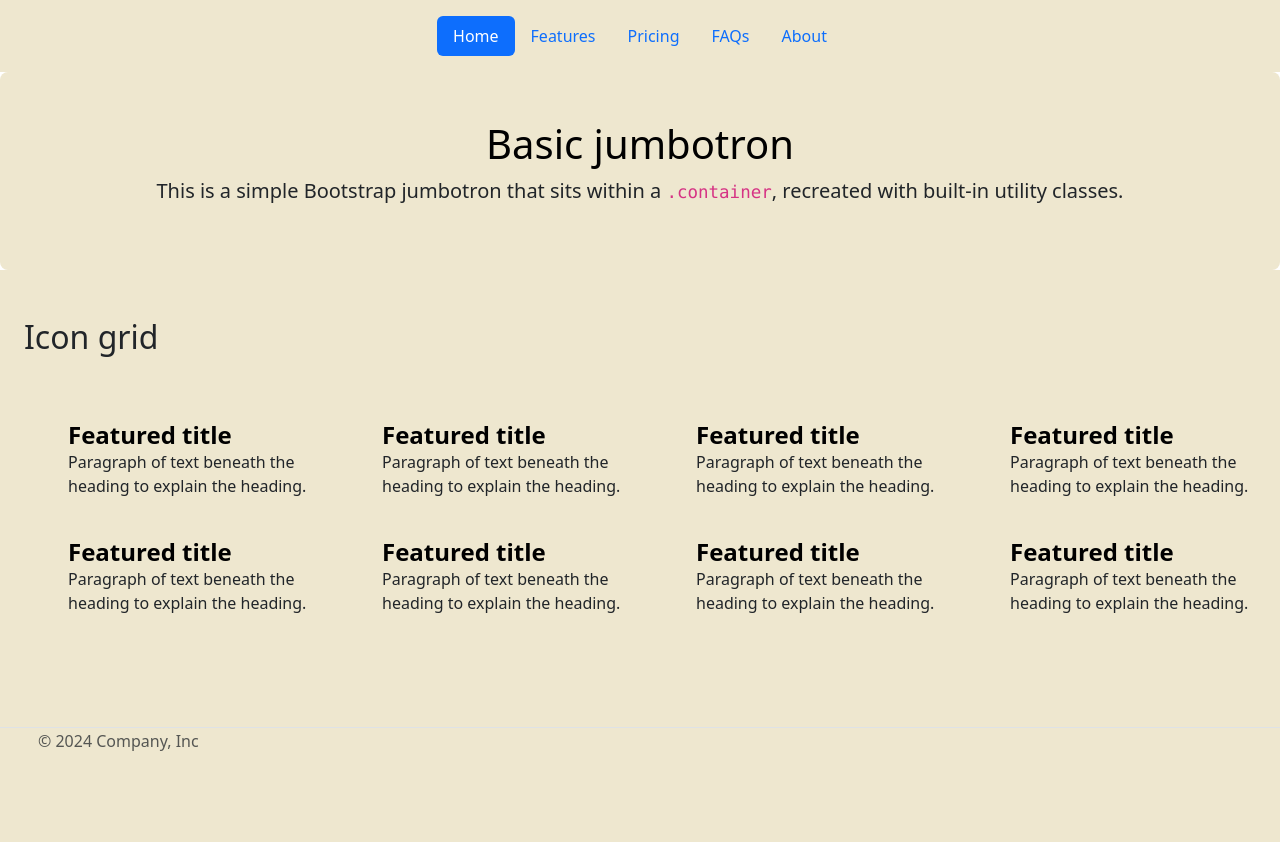
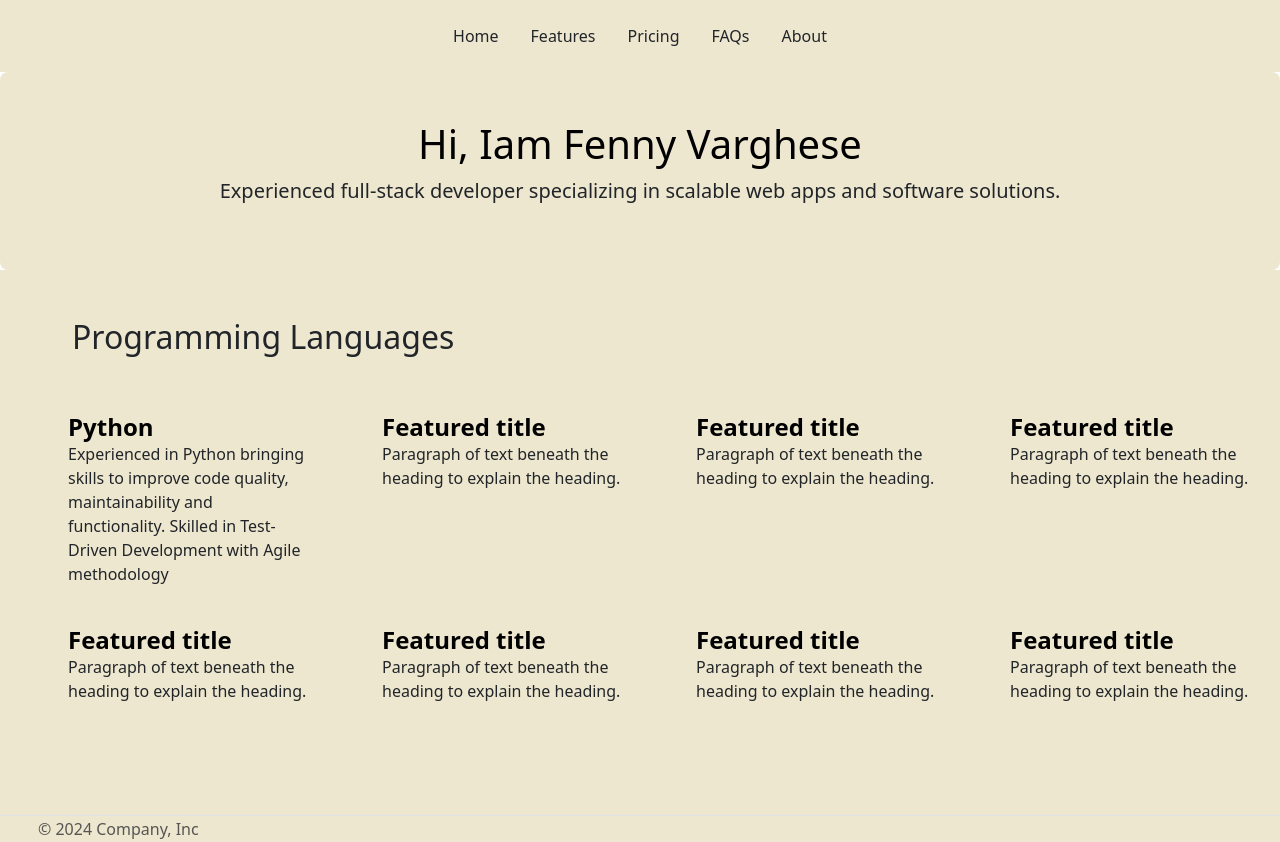
Before and after one commit to fenny7646/portfolio, a Django app: page / in a window 1280 px wide. Before the commit the page ends 751 px from the top, so only its background shows below. Run offline with Django 4.2, Linux system fonts and the light colour scheme; some libraries are stand-ins or nearby versions.

Commit message:
C9-Changed Header color and started naming details

```diff
--- a/templates/header.html
+++ b/templates/header.html
@@ -1,10 +1,10 @@
 {% load static %}
 <header class="d-flex justify-content-center py-3">
     <ul class="nav nav-pills">
-      <li class="nav-item"><a href="#" class="nav-link active" aria-current="page">Home</a></li>
-      <li class="nav-item"><a href="#" class="nav-link">Features</a></li>
-      <li class="nav-item"><a href="#" class="nav-link">Pricing</a></li>
-      <li class="nav-item"><a href="#" class="nav-link">FAQs</a></li>
-      <li class="nav-item"><a href="#" class="nav-link">About</a></li>
+      <li class="nav-item"><a href="#" class="nav-link text-dark" aria-current="page">Home</a></li>
+      <li class="nav-item"><a href="#" class="nav-link text-dark">Features</a></li>
+      <li class="nav-item"><a href="#" class="nav-link text-dark">Pricing</a></li>
+      <li class="nav-item"><a href="#" class="nav-link text-dark">FAQs</a></li>
+      <li class="nav-item"><a href="#" class="nav-link text-dark">About</a></li>
     </ul>
   </header>
--- a/templates/main.html
+++ b/templates/main.html
@@ -1,21 +1,21 @@
 {% load static %}
     <div class="p-5 text-center rounded-3">
-      <h1 class="text-body-emphasis">Basic jumbotron</h1>
+      <h1 class="text-body-emphasis">Hi, Iam Fenny Varghese</h1>
       <p class="lead">
-        This is a simple Bootstrap jumbotron that sits within a <code>.container</code>, recreated with built-in utility classes.
+        Experienced full-stack developer specializing in scalable web apps and software solutions.
       </p>
     </div>
 
 
     <div class="px-4 py-5" id="icon-grid">
-        <h2 class="pb-2 border-bottom">Icon grid</h2>
+        <h2 class="pb-0 px-5 border-bottom">Programming Languages</h2>
 
         <div class="row row-cols-1 row-cols-sm-2 row-cols-md-3 row-cols-lg-4 g-4 py-5">
           <div class="col d-flex align-items-start">
             <svg class="bi text-body-secondary flex-shrink-0 me-3" width="1.75em" height="1.75em"><use xlink:href="#bootstrap"></use></svg>
             <div>
-              <h3 class="fw-bold mb-0 fs-4 text-body-emphasis">Featured title</h3>
-              <p>Paragraph of text beneath the heading to explain the heading.</p>
+              <h3 class="fw-bold mb-0 fs-4 text-body-emphasis">Python</h3>
+              <p>Experienced in Python bringing skills to improve code quality, maintainability and functionality. Skilled in Test-Driven Development with Agile methodology</p>
             </div>
           </div>
           <div class="col d-flex align-items-start">
```
